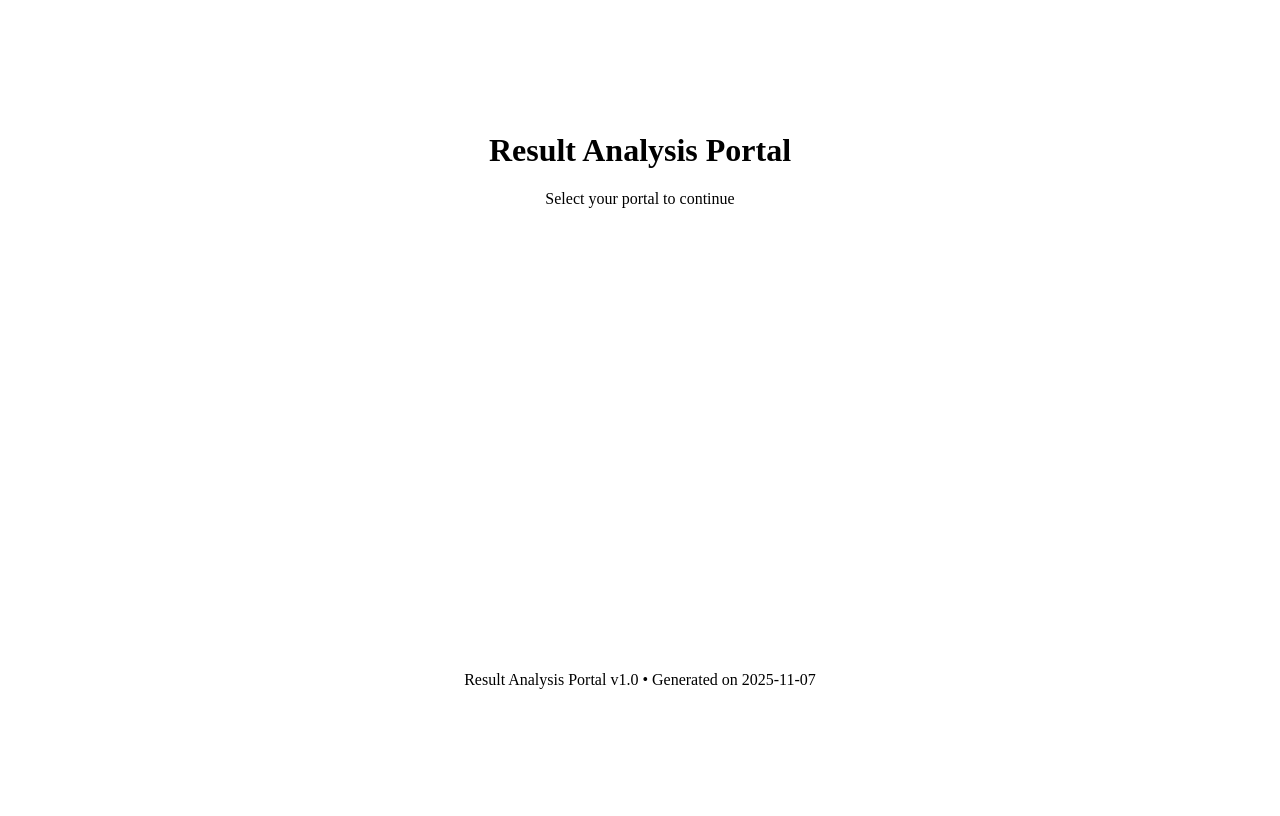
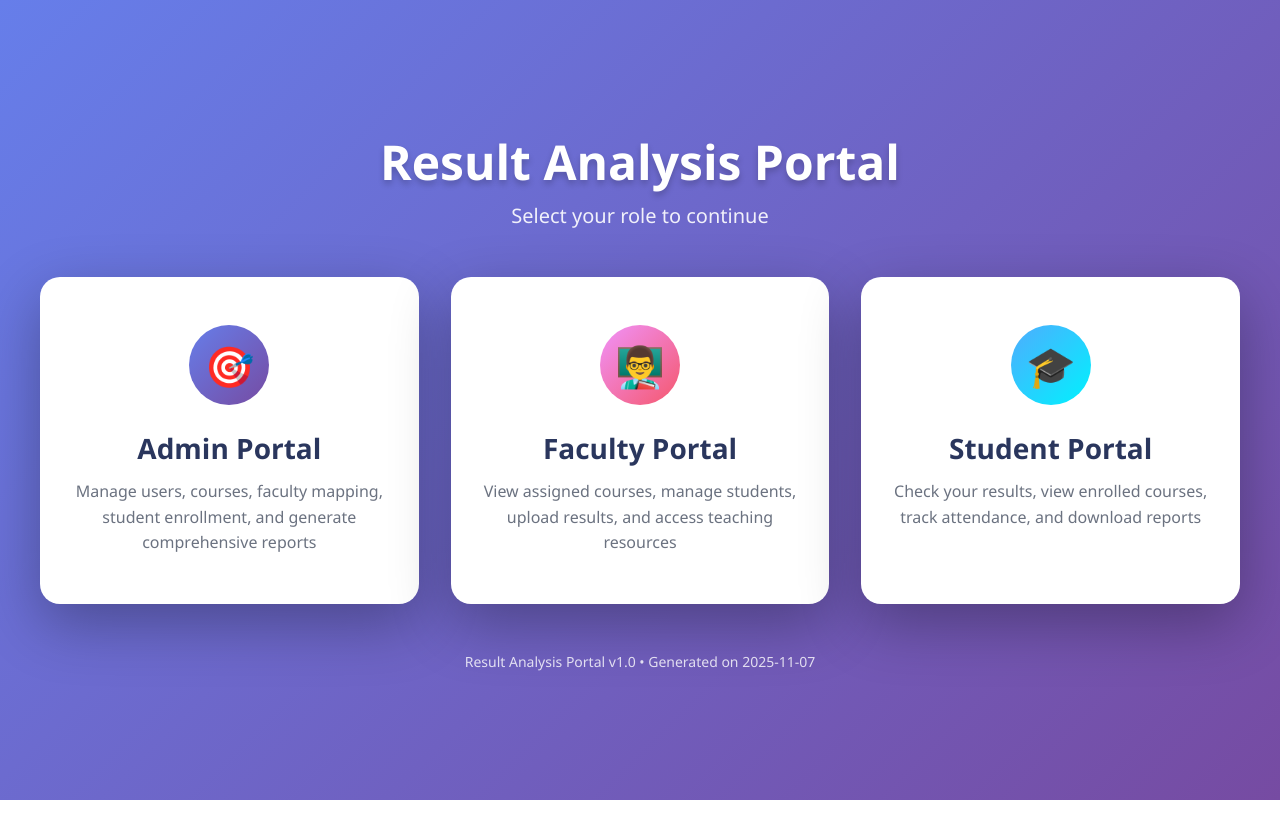
Before and after one commit to Pro-2006/result-analysis-portal, a plain HTML site: page index.html in a window 1280 px wide. Drawn offline with Linux system fonts and the light colour scheme.

Commit message:
Add beautiful landing page (1/32)

```diff
--- a/index.html
+++ b/index.html
@@ -1,43 +1,128 @@
 <!DOCTYPE html>
 <html lang="en">
 <head>
-  <meta charset="UTF-8" />
-  <meta name="viewport" content="width=device-width, initial-scale=1.0"/>
-  <title>Result Analysis Portal</title>
-  <link rel="stylesheet" href="assets/css/base.css" />
-  <link rel="stylesheet" href="assets/css/utilities.css" />
-  <link rel="stylesheet" href="assets/css/components.css" />
+  <meta charset="UTF-8">
+  <meta name="viewport" content="width=device-width, initial-scale=1.0">
+  <title>Result Analysis Portal - Select Your Role</title>
   <style>
-    body { display: flex; align-items: center; justify-content: center; min-height: 100vh; }
-    .portal-selector { max-width: 800px; margin: 0 auto; text-align: center; padding: 2rem; }
-    .portal-grid { display: grid; grid-template-columns: repeat(auto-fit, minmax(220px, 1fr)); gap: 2rem; margin-top: 2rem; }
-    .portal-card { background: linear-gradient(135deg, var(--primary), var(--accent)); color: white; padding: 2rem; border-radius: 8px; text-decoration: none; transition: 0.3s; }
-    .portal-card:hover { transform: translateY(-8px); box-shadow: 0 12px 24px rgba(0,0,0,0.2); }
-    .portal-card h3 { margin: 0 0 0.5rem; font-size: 1.5rem; }
-    .portal-card p { margin: 0; opacity: 0.9; }
+    * { margin: 0; padding: 0; box-sizing: border-box; }
+    body {
+      font-family: 'Segoe UI', system-ui, sans-serif;
+      background: linear-gradient(135deg, #667eea 0%, #764ba2 100%);
+      min-height: 100vh;
+      display: flex;
+      align-items: center;
+      justify-content: center;
+      padding: 2rem;
+    }
+    .container {
+      max-width: 1200px;
+      width: 100%;
+      text-align: center;
+    }
+    .header {
+      margin-bottom: 3rem;
+    }
+    .header h1 {
+      color: white;
+      font-size: 3rem;
+      font-weight: 700;
+      margin-bottom: 0.5rem;
+      text-shadow: 0 4px 6px rgba(0,0,0,0.2);
+    }
+    .header p {
+      color: rgba(255,255,255,0.9);
+      font-size: 1.25rem;
+    }
+    .portal-grid {
+      display: grid;
+      grid-template-columns: repeat(auto-fit, minmax(300px, 1fr));
+      gap: 2rem;
+      margin-bottom: 3rem;
+    }
+    .portal-card {
+      background: white;
+      border-radius: 20px;
+      padding: 3rem 2rem;
+      box-shadow: 0 20px 60px rgba(0,0,0,0.3);
+      transition: all 0.4s cubic-bezier(0.175, 0.885, 0.32, 1.275);
+      text-decoration: none;
+      color: inherit;
+      display: block;
+    }
+    .portal-card:hover {
+      transform: translateY(-15px);
+      box-shadow: 0 30px 80px rgba(0,0,0,0.4);
+    }
+    .portal-card__icon {
+      width: 80px;
+      height: 80px;
+      margin: 0 auto 1.5rem;
+      border-radius: 50%;
+      display: flex;
+      align-items: center;
+      justify-content: center;
+      font-size: 2.5rem;
+    }
+    .portal-card--admin .portal-card__icon {
+      background: linear-gradient(135deg, #667eea, #764ba2);
+    }
+    .portal-card--faculty .portal-card__icon {
+      background: linear-gradient(135deg, #f093fb, #f5576c);
+    }
+    .portal-card--student .portal-card__icon {
+      background: linear-gradient(135deg, #4facfe, #00f2fe);
+    }
+    .portal-card h2 {
+      color: #2a365d;
+      font-size: 1.75rem;
+      margin-bottom: 0.75rem;
+    }
+    .portal-card p {
+      color: #6b7280;
+      font-size: 1rem;
+      line-height: 1.6;
+    }
+    .footer {
+      color: rgba(255,255,255,0.8);
+      font-size: 0.875rem;
+    }
+    @media (max-width: 768px) {
+      .header h1 { font-size: 2rem; }
+      .portal-grid { grid-template-columns: 1fr; }
+    }
   </style>
 </head>
 <body>
-  <div class="portal-selector">
-    <h1>Result Analysis Portal</h1>
-    <p class="text-muted">Select your portal to continue</p>
+  <div class="container">
+    <div class="header">
+      <h1>Result Analysis Portal</h1>
+      <p>Select your role to continue</p>
+    </div>
 
     <div class="portal-grid">
-      <a href="admin/index.html" class="portal-card">
-        <h3>Admin Portal</h3>
-        <p>Manage users, courses, and results</p>
+      <a href="admin/index.html" class="portal-card portal-card--admin">
+        <div class="portal-card__icon">🎯</div>
+        <h2>Admin Portal</h2>
+        <p>Manage users, courses, faculty mapping, student enrollment, and generate comprehensive reports</p>
       </a>
-      <a href="faculty/index.html" class="portal-card">
-        <h3>Faculty Portal</h3>
-        <p>Upload results and manage courses</p>
+
+      <a href="faculty/index.html" class="portal-card portal-card--faculty">
+        <div class="portal-card__icon">👨‍🏫</div>
+        <h2>Faculty Portal</h2>
+        <p>View assigned courses, manage students, upload results, and access teaching resources</p>
       </a>
-      <a href="student/index.html" class="portal-card">
-        <h3>Student Portal</h3>
-        <p>View your results and courses</p>
+
+      <a href="student/index.html" class="portal-card portal-card--student">
+        <div class="portal-card__icon">🎓</div>
+        <h2>Student Portal</h2>
+        <p>Check your results, view enrolled courses, track attendance, and download reports</p>
       </a>
     </div>
 
-    <p class="mt-6 text-muted">Result Analysis Portal v1.0 • Generated on 2025-11-07</p>
+    <div class="footer">
+      <p>Result Analysis Portal v1.0 • Generated on 2025-11-07</p>
+    </div>
   </div>
 </body>
 </html>
```
